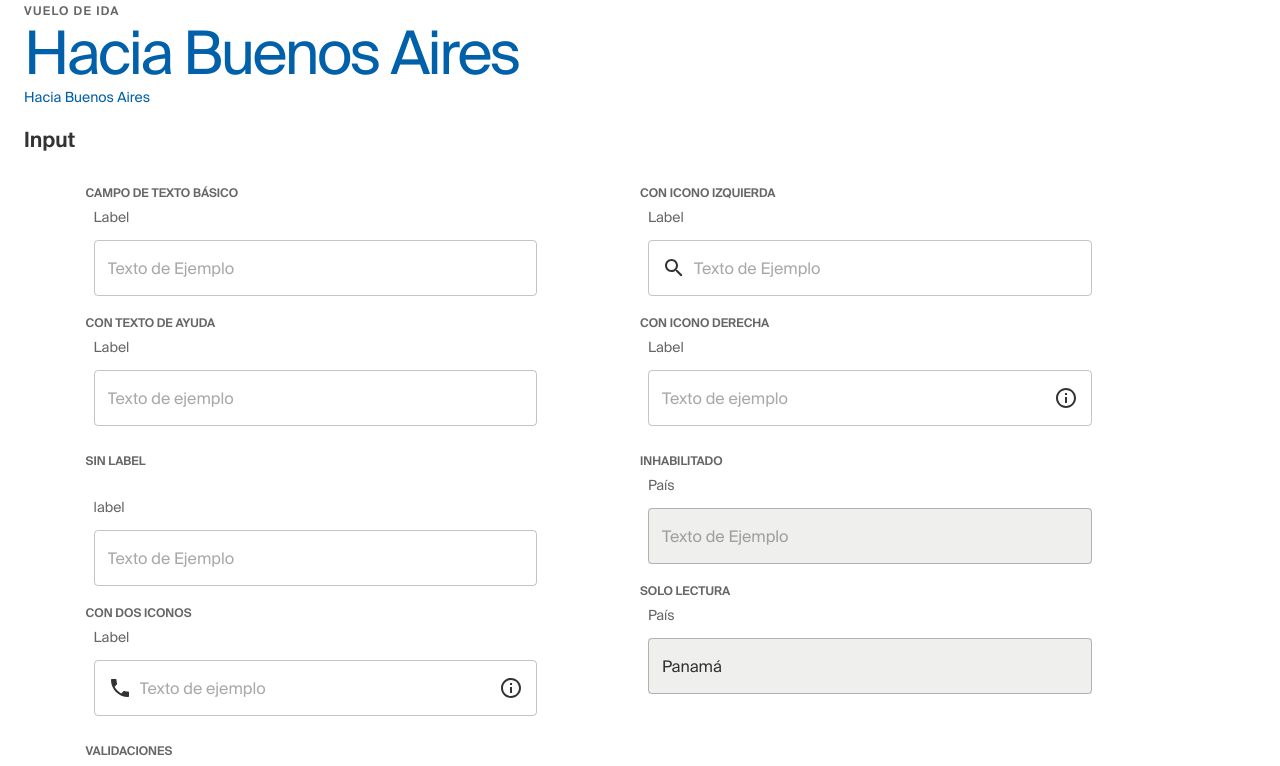
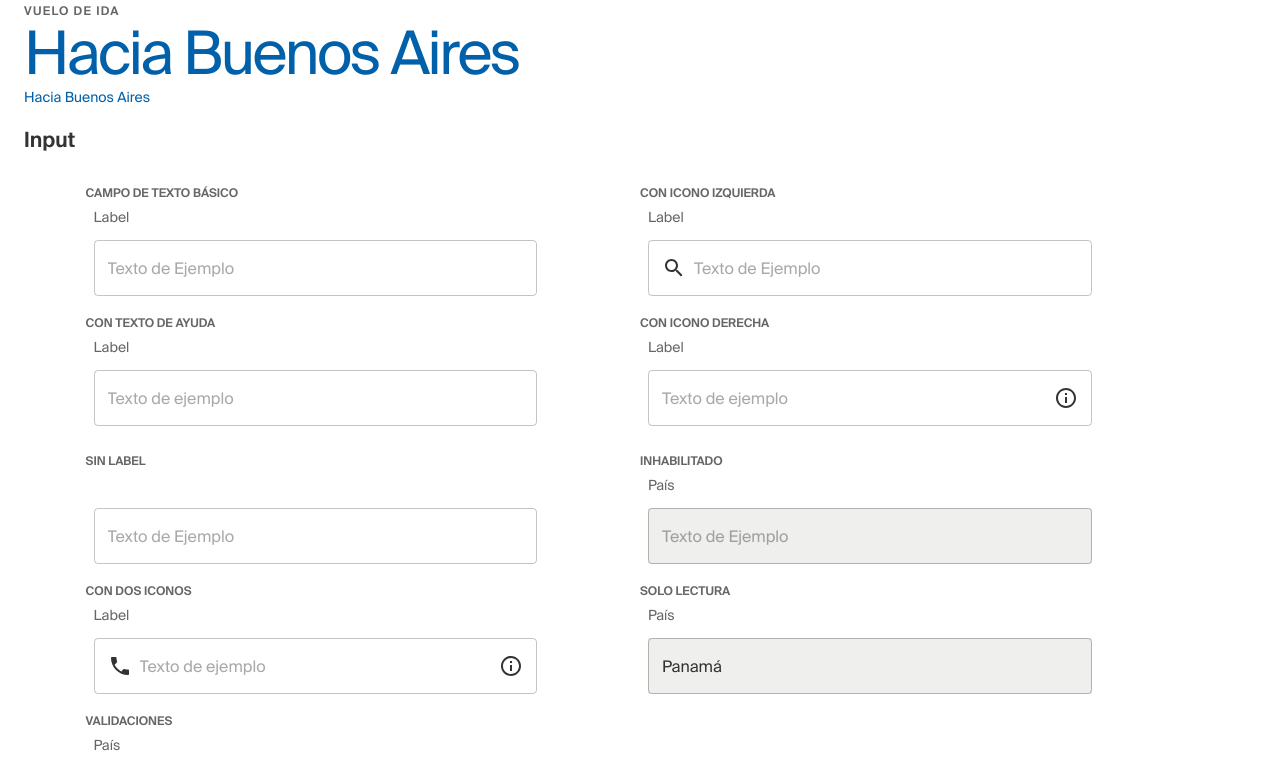
Before and after one commit to santiago86/testcomponents, a React (Create React App) app: page / in a window 1280 px wide. Shown: the top 766 px of the page. Built offline with nearby package versions, Linux system fonts and the light colour scheme.

Commit message:
Fixed without label

```diff
--- a/src/components/TextField/inputCo.js
+++ b/src/components/TextField/inputCo.js
@@ -104,9 +104,9 @@ InputCo.propTypes = {
 }
 
 InputCo.defaultProps = {
-  label: "label",
-  value: "value",
-  helperText: "text",
+  label: "",
+  value: "",
+  helperText: "",
   hasErrors: false,
   component: null,
 }
```
